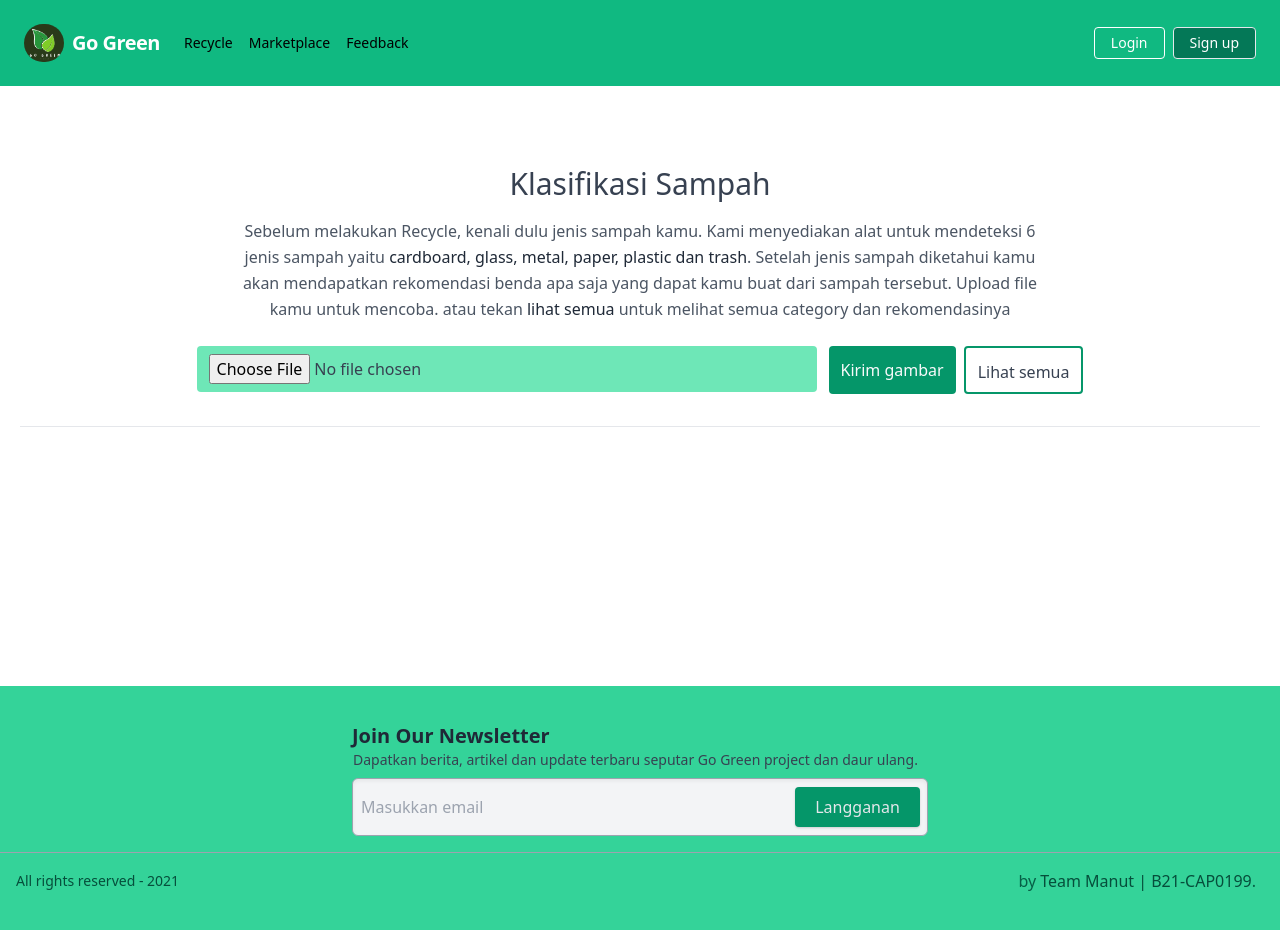
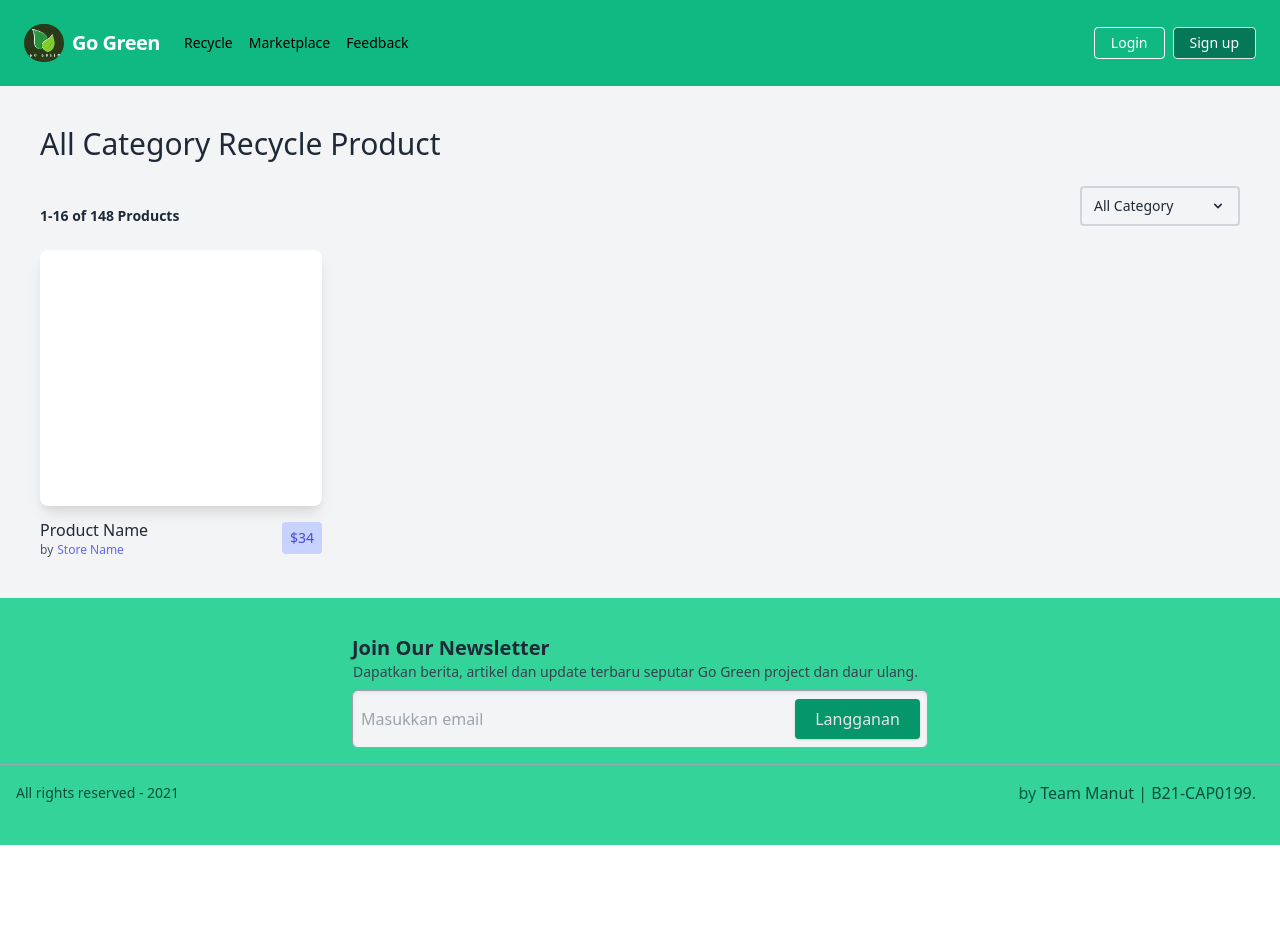
Before and after one commit to Dinel13/Go-green-projects, a React (Create React App) app: page /marketplace in a window 1280 px wide. Shown: the top 930 px of the page. After the commit the page ends 845 px from the top, so only its background shows below. Built offline with nearby package versions, Linux system fonts and the light colour scheme.

Commit message:
add marketplace page

```diff
--- a/src/App.js
+++ b/src/App.js
@@ -17,6 +17,7 @@ const NotFound = React.lazy(() => import("./pages/NotFound"));
 const Recycle = React.lazy(() => import("./pages/Recycle"));
 const Signup = React.lazy(() => import("./pages/Register"));
 const ResetPassword = React.lazy(() => import("./pages/ResetPassword"));
+const Marketplace = React.lazy(() => import("./pages/Marketplace"));
 
 function App() {
   const token = useSelector((state) => state.auth.token);
@@ -42,7 +43,7 @@ function App() {
           <Recycle />
         </Route>
         <Route path="/marketplace" exact>
-          <Recycle />
+          <Marketplace />
         </Route>
         <Route path="/reset-password/:token" exact>
           <ResetPassword />
--- /dev/null
+++ b/src/pages/Marketplace.js
@@ -0,0 +1,105 @@
+import React from "react";
+import { Link } from "react-router-dom";
+
+import "./marketplace.css";
+
+export default function Marketplace() {
+  return (
+    <section className="flex flex-col w-screen min-h-screen p-10 bg-gray-100 text-gray-800">
+      <h1 className="text-3xl">All Category Recycle Product</h1>
+      <div className="flex flex-col sm:flex-row sm:items-end sm:justify-between mt-6">
+        <span className="text-sm font-semibold">1-16 of 148 Products</span>
+        <button className="relative text-sm focus:outline-none group mt-4 sm:mt-0">
+          <div className="flex items-center justify-between w-40 h-10 px-3 border-2 border-gray-300 rounded hover:bg-gray-300">
+            <span className="font-medium">All Category</span>
+            <svg
+              className="w-4 h-4"
+              xmlns="http://www.w3.org/2000/svg"
+              viewBox="0 0 20 20"
+              fill="currentColor"
+            >
+              <path
+                fill-rule="evenodd"
+                d="M5.293 7.293a1 1 0 011.414 0L10 10.586l3.293-3.293a1 1 0 111.414 1.414l-4 4a1 1 0 01-1.414 0l-4-4a1 1 0 010-1.414z"
+                clip-rule="evenodd"
+              />
+            </svg>
+          </div>
+          <div className="absolute z-10 flex-col items-start hidden w-full pb-1 bg-white shadow-lg rounded group-focus:flex">
+            <Link
+              to="/marketplace"
+              className="w-full px-4 py-2 text-left hover:bg-gray-200"
+              href="#"
+            >
+              All Category
+            </Link>
+            <Link
+              to="/marketplace/cardboard"
+              className="w-full px-4 py-2 text-left hover:bg-gray-200"
+              href="#"
+            >
+              Cardboard
+            </Link>
+            <Link
+              to="/marketplace/glass"
+              className="w-full px-4 py-2 text-left hover:bg-gray-200"
+              href="#"
+            >
+              Glass
+            </Link>
+            <Link
+              to="/marketplace/plastic"
+              className="w-full px-4 py-2 text-left hover:bg-gray-200"
+              href="#"
+            >
+              Plastic
+            </Link>
+            <Link
+              to="/marketplace/metal"
+              className="w-full px-4 py-2 text-left hover:bg-gray-200"
+              href="#"
+            >
+              Metal
+            </Link>
+            <Link
+              to="/marketplace/trash"
+              className="w-full px-4 py-2 text-left hover:bg-gray-200"
+              href="#"
+            >
+              Trash
+            </Link>
+            <Link
+              to="/marketplace/paper"
+              className="w-full px-4 py-2 text-left hover:bg-gray-200"
+              href="#"
+            >
+              Paper
+            </Link>
+          </div>
+        </button>
+      </div>
+      <div className="grid 2xl:grid-cols-5 xl:grid-cols-4 lg:grid-cols-3 sm:grid-cols-2 grid-cols-1 gap-x-6 gap-y-12 w-full mt-6">
+        {/* Product Tile Start */}
+        <div>
+          <a href="#" className="block h-64 rounded-lg shadow-lg bg-white"></a>
+          <div className="flex items-center justify-between mt-3">
+            <div>
+              <a href="#" className="font-medium">
+                Product Name
+              </a>
+              <a className="flex items-center" href="#">
+                <span className="text-xs font-medium text-gray-600">by</span>
+                <span className="text-xs font-medium ml-1 text-indigo-500">
+                  Store Name
+                </span>
+              </a>
+            </div>
+            <span className="flex items-center h-8 bg-indigo-200 text-indigo-600 text-sm px-2 rounded">
+              $34
+            </span>
+          </div>
+        </div>
+      </div>
+    </section>
+  );
+}
--- /dev/null
+++ b/src/pages/marketplace.css
@@ -0,0 +1,3 @@
+.group:focus .group-focus\:flex {
+  display: flex;
+}
```
